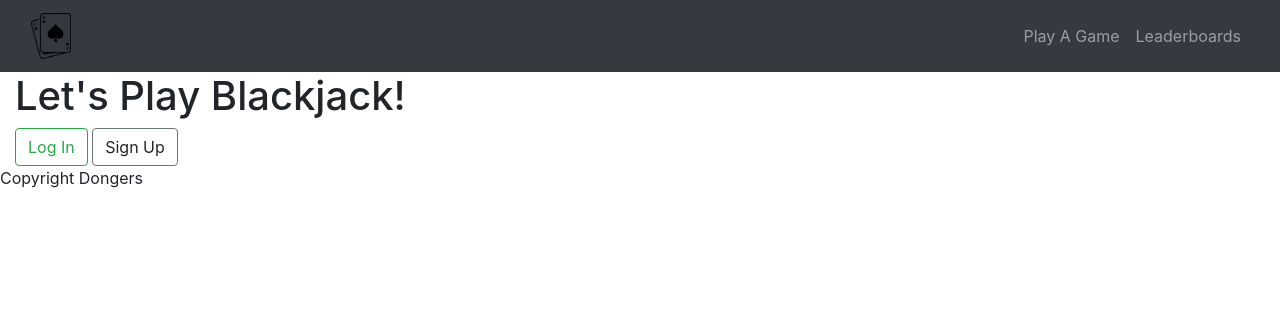
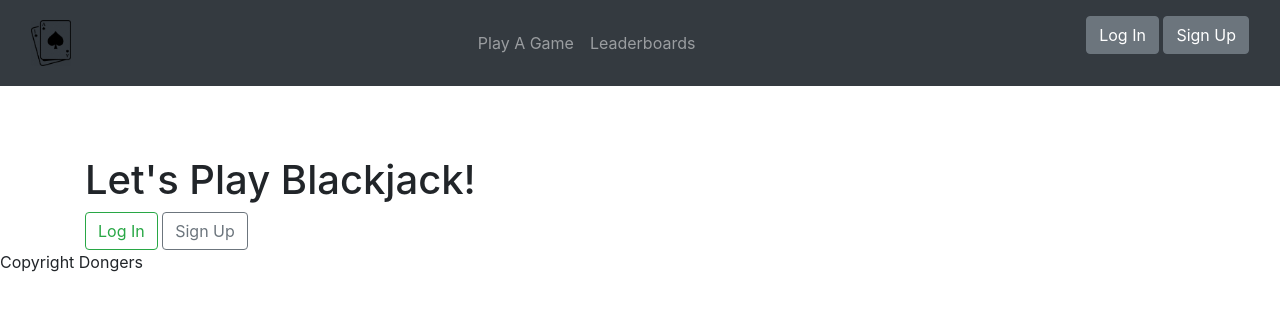
Before and after one commit to forsman5/blackjack, a Django app: page / in a window 1280 px wide. Shown: the top 311 px of the page. Run offline with Django 3.2, Linux system fonts and the light colour scheme; some libraries are stand-ins or nearby versions.

Commit message:
added padding. Added logging out. changed to proper named urls

```diff
--- a/blackjack/settings.py
+++ b/blackjack/settings.py
@@ -30,6 +30,7 @@ ALLOWED_HOSTS = []
 # Application definition
 
 LOGIN_REDIRECT_URL = '/'
+LOGOUT_REDIRECT_URL = '/'
 
 INSTALLED_APPS = [
     'django.contrib.admin',
--- a/game/static/stylesheets/main.css
+++ b/game/static/stylesheets/main.css
@@ -0,0 +1 @@
+.main-box { padding-top: 70px; }
--- a/game/templates/base.html
+++ b/game/templates/base.html
@@ -23,7 +23,7 @@
 
     {% include 'partials/_header.html' %}
 
-    <div class="container-fluid">
+    <div class="container main-box">
       {% block content %}{% endblock %}
     </div>
 
--- a/game/templates/index.html
+++ b/game/templates/index.html
@@ -3,7 +3,7 @@
 {% block content %}
   <h1>Let's Play Blackjack!</h1>
     {% if not request.user.is_authenticated %}
-      <a type="button" class="btn btn-outline-success" href="login/">Log In</a>
-      <a type="button" class="btn btn-outline-secondary">Sign Up</a>
+      <a type="button" class="btn btn-outline-success" href="{% url 'login' %}">Log In</a>
+      <a type="button" class="btn btn-outline-secondary" href="{% url 'register' %}">Sign Up</a>
     {% endif %}
 {% endblock %}
--- a/game/templates/partials/_header.html
+++ b/game/templates/partials/_header.html
@@ -2,7 +2,7 @@
 {% load static %}
 <nav class="navbar navbar-expand-sm bg-dark navbar-dark navbar-fixed-top">
   <div class="container-fluid">
-     <a class="navbar-brand" href="/">
+     <a class="navbar-brand" href="{% url 'index' %}">
       <img src="{% static "images/ico_home.png" %}" alt="Let's Play Blackjack!" style="width:40px;">
     </a>
     <ul class="navbar-nav">
@@ -17,7 +17,12 @@
     {% if request.user.is_authenticated %}
       <p class="navbar-text navbar-right">
         Hello, <a class="navbar-link" href="#">{{ request.user.username }}</a>!
-        <a href="#" type="button" class="btn btn-primary">Sign Out</a>
+        <a href="{% url 'logout' %}" type="button" class="btn btn-primary">Sign Out</a>
+      </p>
+    {% else %}
+      <p class="navbar-text navbar-right">
+        <a type="button" class="btn btn-secondary" href="{% url 'login' %}">Log In</a>
+        <a type="button" class="btn btn-secondary" href="{% url 'register' %}">Sign Up</a>
       </p>
     {% endif %}
   </div>
--- a/game/urls.py
+++ b/game/urls.py
@@ -7,5 +7,6 @@ from . import views
 urlpatterns = [
     path('', views.index, name='index'),
     path('login/', auth_views.login, {'template_name': 'login.html'}, name='login'),
+    path('logout', auth_views.logout, name='logout'),
     path('register/', views.register, name='register'),
 ]
--- a/game/views.py
+++ b/game/views.py
@@ -1,6 +1,6 @@
 from django.shortcuts import render
 from django.contrib.auth.models import User
-from django.contrib.auth import authenticate, login
+from django.contrib.auth import authenticate, login, logout
 from django.http import HttpResponseRedirect
 from django import forms
 from .forms import UserRegistrationForm
```
